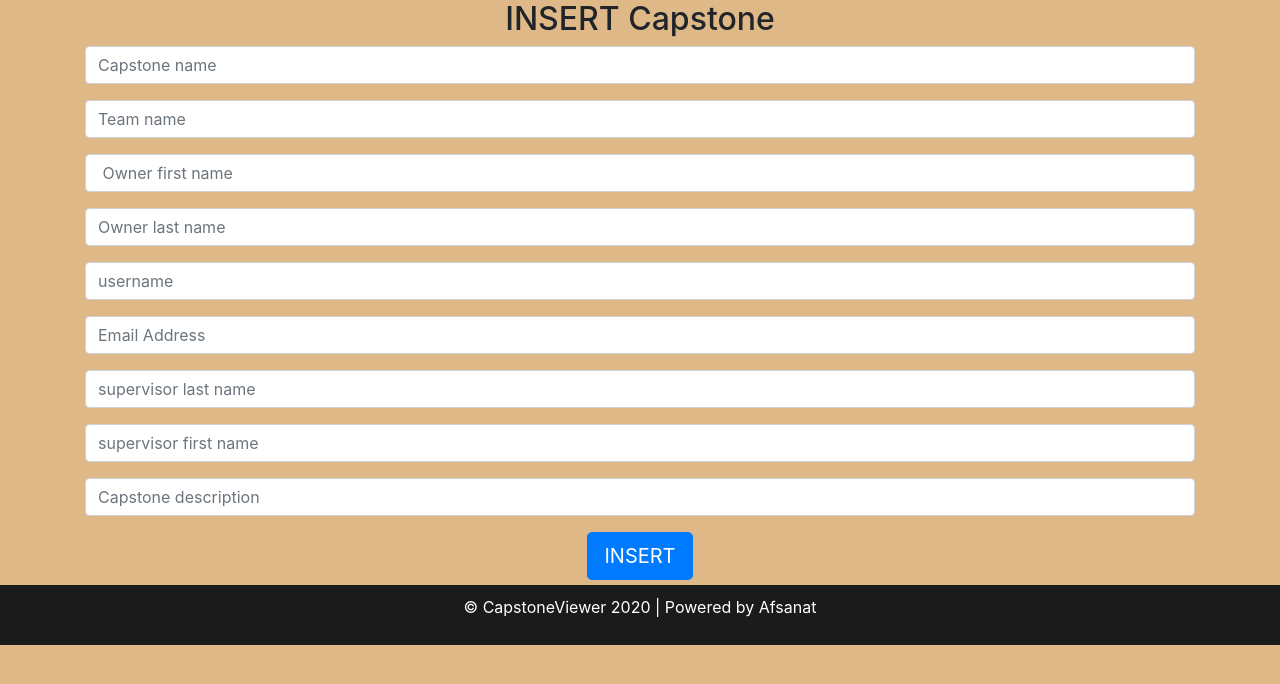
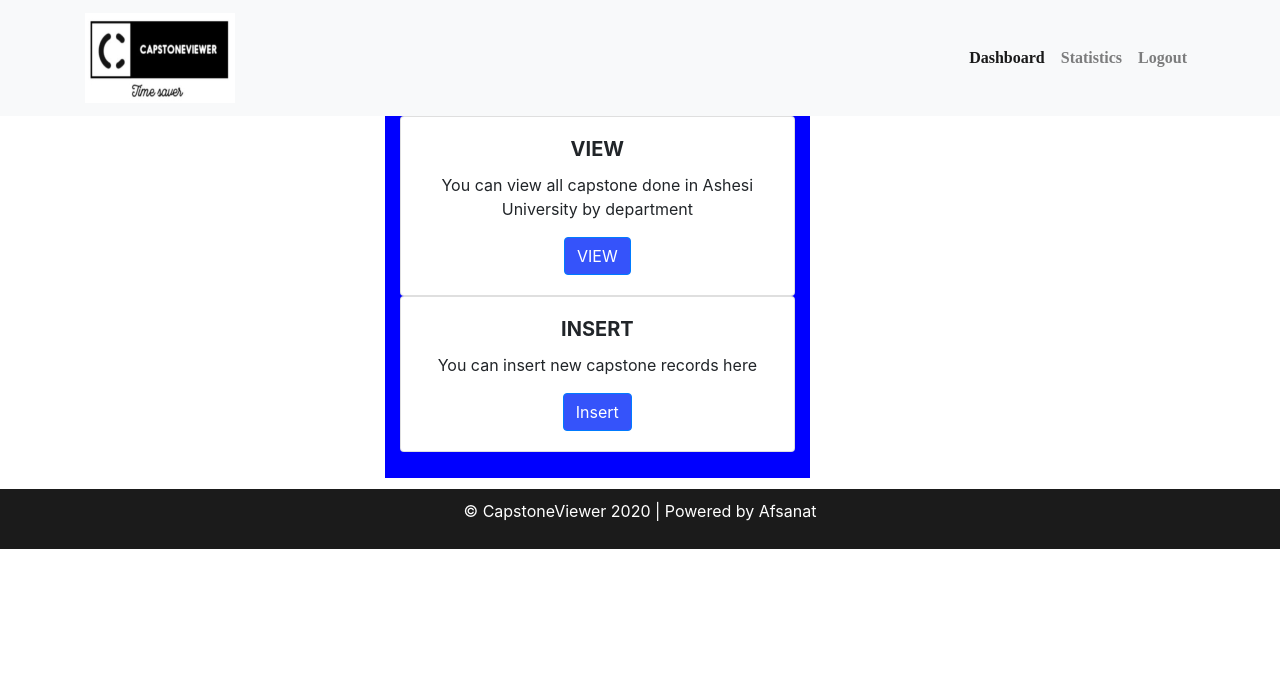
Before and after one commit to ineza743/CapstoneViewer, a PHP site: page /AdminPage.php in a window 1280 px wide. Shown: the top 684 px of the page. Run offline with PHP 8.4, Linux system fonts and the light colour scheme; some libraries are stand-ins or nearby versions.

Commit message:
adding admin page

```diff
--- a/AdminPage.php
+++ b/AdminPage.php
@@ -3,78 +3,65 @@
 <head>
     <meta charset="UTF-8">
     <meta name="viewport" content="width=device-width, initial-scale=1.0">
-	<title>Administrator page</title>
-	<link href="//maxcdn.bootstrapcdn.com/bootstrap/4.0.0/css/bootstrap.min.css" rel="stylesheet" id="bootstrap-css">
-	<link rel="stylesheet" href="index.css">
+    <title> Admin page </title>
+
+    <!-- Latest compiled and minified CSS -->
+    <link rel="stylesheet" href="https://maxcdn.bootstrapcdn.com/bootstrap/4.5.2/css/bootstrap.min.css">
+    <!-- my external css-->
+    <link rel="stylesheet" href="dashboard.css">
+
 </head>
+<body>
+<!-- HEADER (NAVBAR) -->
+<section id="header">
+    <nav class="navbar navbar-expand-lg navbar-light bg-light fixed-top">
+        <div class="container">
+                <a class="navbar-brand" ><img src="logo.JPG" height="90px" width="150px"></a>
 
-<body style= "background-color: burlywood;">
+                <div class="collapse navbar-collapse" id="navbarSupportedContent">
+                <ul class="navbar-nav ml-auto">
+                    <li class="nav-item ">
+                      <a class="nav-link active" href="#">Dashboard </a>
+                    </li>
 
-<div class="container-fluid">
-		<div class="container">
-			<h2 class="text-center" id="title">INSERT Capstone</h2>
+                      <li class="nav-item ">
+                        <a class="nav-link" href="#">Statistics </a>
+                      </li>
+                    <li class="nav-item ">
+                        <a class="nav-link" href="index.html">Logout </a>
+                    </li>
+                  </ul>
+        </div>
+        </div>
+      </nav>
+</section>
 
-			<div class="text-center" class="row">
-				<div class="text-center" class="col-md-5">
- 					<form  role="form" method="post" action="index.html">
 
-                     <div class="form-group">
 
-                            <input type="text" name="Cname" id="Cname" class="form-control input-lg" placeholder="Capstone name">
+    <div class="col-sm-4 ">
+        <!--View-->
+        <div class="card">
+        <div class="card-body">
+            <h5 class="card-title">VIEW</h5>
+            <p class="card-text"> You can view all capstone done in Ashesi University by department
+            </p>
+            <a id="action-btn" href="dashboard.php" class="btn btn-primary action-btn">VIEW</a>
+        </div>
         </div>
 
-                        <div class="form-group">
-
-                            <input type="text" name="Teamname" id="Teamname" class="form-control input-lg" placeholder="Team name">
+        <!--Insert-->
+        <div class="card">
+        <div class="card-body">
+            <h5 class="card-title">INSERT</h5>
+            <p class="card-text"> You can insert new capstone records here
+            </p>
+            <a id="action-btn" href="AdminInsert.php" class="btn btn-primary action-btn">Insert</a>
         </div>
-
-                     <div class="form-group">
-
-                            <input type="text" name="fname" id="fname" class="form-control input-lg" placeholder=" Owner first name">
         </div>
 
 
-                        <div class="form-group">
-
-                            <input type="text" name="lname" id="lname" class="form-control input-lg" placeholder="Owner last name">
     </div>
 
- 							<div class="form-group">
-
-								<input type="text" name="username" id="username" class="form-control input-lg" placeholder="username">
-							</div>
-
-							<div class="form-group">
-
-								<input type="email" name="email" id="email" class="form-control input-lg" placeholder="Email Address">
-							</div>
-							<div class="form-group">
-
-								<input type="text" name="Lsupervisor" id="Lsupervisor" class="form-control input-lg" placeholder="supervisor last name">
-                            </div>
-
-                            <div class="form-group">
-
-								<input type="text" name="Fsupervisor" id="Fsupervisor" class="form-control input-lg" placeholder="supervisor first name">
-                            </div>
-
-                            <div class="form-group">
-
-								<input type="text" name="description" id="description" class="form-control input-lg" placeholder="Capstone description">
-							</div>
-
-
- 							<div>
- 									  <input type="submit" class="btn btn-lg btn-primary"   value="INSERT">
- 							</div>
-
-					</form>
-				</div>
-
-				</div>
-			</div>
-		</div>
-	</div>
 
 
 <!--Footer section-->
@@ -86,9 +73,14 @@
 
 </section>
 
-<script src="//maxcdn.bootstrapcdn.com/bootstrap/4.0.0/js/bootstrap.min.js"></script>
-<script src="//code.jquery.com/jquery-1.11.1.min.js"></script>
-<script src="js/bootstrap.min.js"></script>
+    <!-- jQuery library -->
+<script src="https://ajax.googleapis.com/ajax/libs/jquery/3.5.1/jquery.min.js"></script>
+
+<!-- Popper JS -->
+<script src="https://cdnjs.cloudflare.com/ajax/libs/popper.js/1.16.0/umd/popper.min.js"></script>
+
+<!-- Latest compiled JavaScript -->
+<script src="https://maxcdn.bootstrapcdn.com/bootstrap/4.5.2/js/bootstrap.min.js"></script>
 
 </body>
 </html>
--- a/index.html
+++ b/index.html
@@ -28,9 +28,6 @@
                         <a class="nav-link active" href="#">Statistics </a>
                       </li>
 
-                    <li class="nav-item ">
-                        <a class="nav-link active" href="login.php">Login </a>
-                    </li>
                   </ul>
 
         </div>
@@ -57,7 +54,7 @@
             <h5 class="card-title">Administrator</h5>
             <p class="card-text">Signup as an administrator if you have the rights to update the website</p>
             <a id="action-btn" href="Admin-signup.php" class="action-btn btn btn-primary">Signup</a>
-            <a id="action-btn" href="login.php" class="btn btn-primary action-btn">Login</a>
+            <a id="action-btn" href="AdminLogin.php" class="btn btn-primary action-btn">Login</a>
         </div>
         </div>
     </div>
```
Also changed, not shown: AdminInsert.php (added, +94 -0 lines), AdminLogin.php (added, +60 -0 lines). Lines whose indentation alone changed are shown as unchanged.
